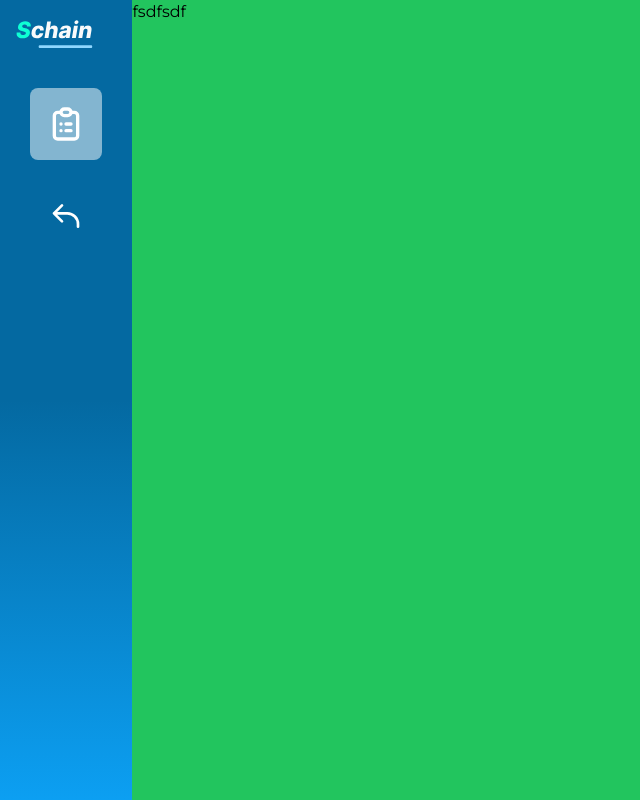
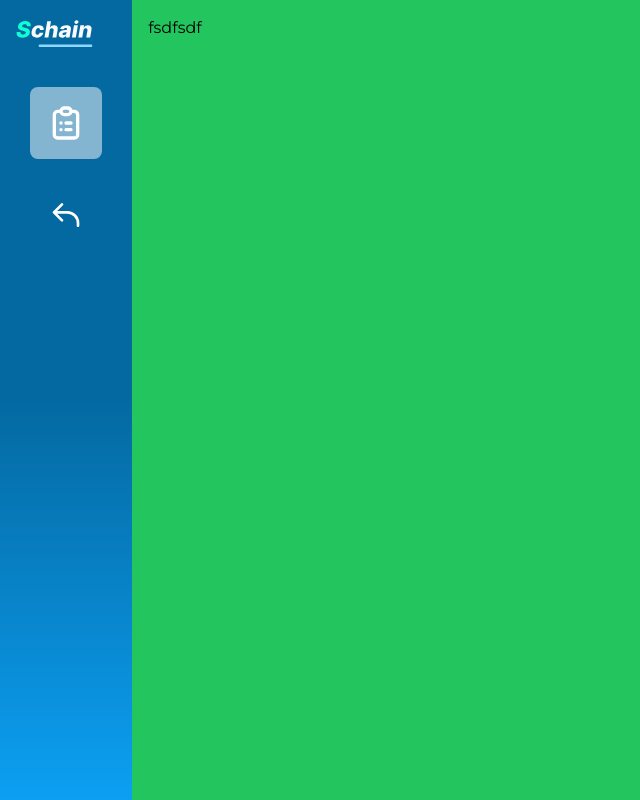
Before and after one commit to mendsalbert/schain, a Next.js app: page /admin in a window 1280 px wide. Shown: the whole page, without its empty margins (0-640 px from the left). Built offline with nearby package versions, Linux system fonts and the light colour scheme.

Commit message:
schain ui

```diff
--- a/pages/admin.tsx
+++ b/pages/admin.tsx
@@ -6,7 +6,7 @@ type Props = {};
 const Admin = (props: Props) => {
   return (
     <div className="font-Montserrat  w-full">
-      <div className="flex flex-row w-full">
+      <div className="flex flex-row  w-full">
         <div className="bg-gradient-to-b space-y-10 flex p-4 flex-col text-center items-center from-[#0469A1] via-[#0469A1]  to-[#0C9FF2]  h-screen">
           <img src={"/images/logo.svg"} className="w-28" />
           <div className="bg-[#ffffff81] p-4 rounded-lg">
@@ -16,7 +16,7 @@ const Admin = (props: Props) => {
             <ReplyIcon className="h-8 text-white" />
           </div>
         </div>
-        <div className="bg-green-500 w-full h-screen">fsdfsdf</div>
+        <div className="bg-green-500 w-full p-4 h-screen">fsdfsdf</div>
       </div>
     </div>
   );
```
